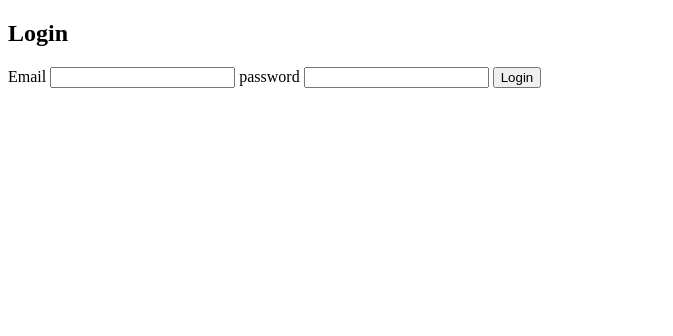
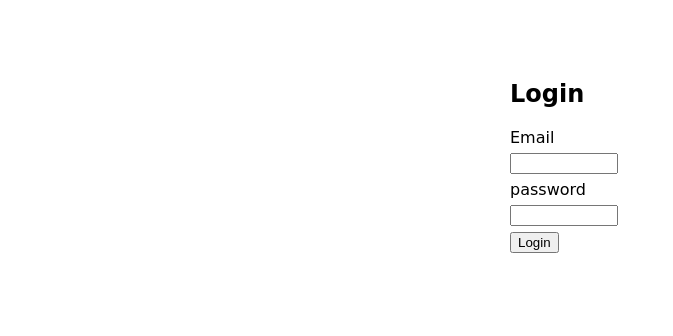
Before and after one commit to Leela265/fleet-management-app, a plain HTML site: page index.html in a window 1280 px wide. Shown: the whole page, without its empty margins (0-673 px from the left). Drawn offline with Linux system fonts and the light colour scheme.

Commit message:
added style and constant email,pwd

```diff
--- a/index.html
+++ b/index.html
@@ -1,11 +1,26 @@
 <!DOCTYPE html>
+<html>
 <head>
     <title>
         Login
     </title>
+    <style>
+        body{
+            font-family: cursive;
+        }
+        .box{
+            width:260px;
+            margin:80px auto;
+        }
+        label,input{
+            display:block;
+            width:100px;
+            margin-bottom: 6px;
+        }
+    </style>
 </head>
 <body>
-    <div >
+    <div class="box">
         <h2>Login</h2>
         <form>
             <label for="email">Email</label>
@@ -15,4 +30,8 @@
             <button type="submit">Login</button>
         </form>
     </div>
+    <script>
+        const VALID_EMAIL="admin@gmail.com";
+        const VALID_PASSWORD="admin1234";
+    </script>
 </body>
```
